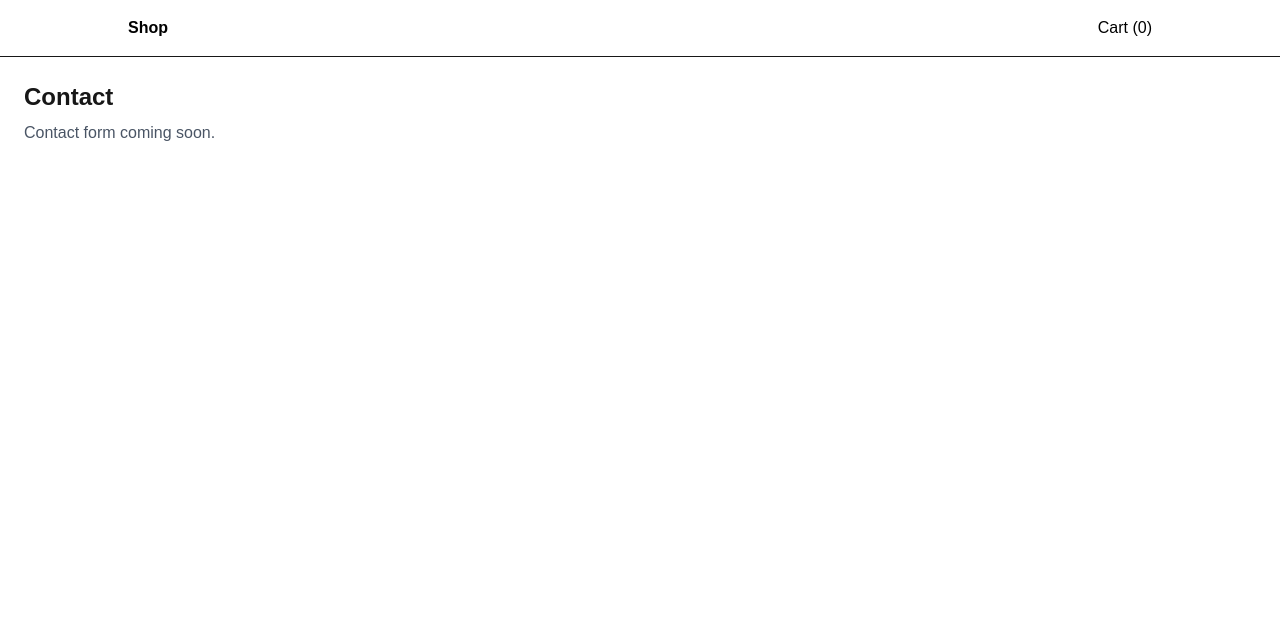
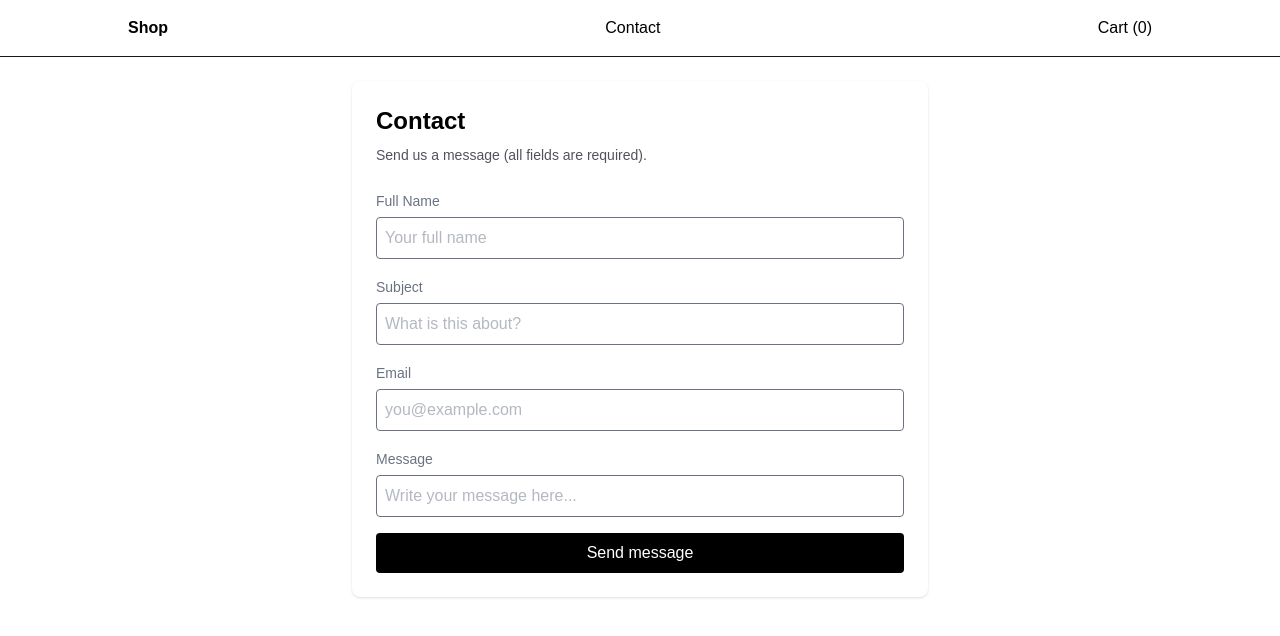
Before and after one commit to Tubhaahmad/js-frameworks-ca-tubha, a Next.js app in the folder js-frameworks-ca/: page /contact in a window 1280 px wide. Shown: the top 636 px of the page. Built offline with nearby package versions, Linux system fonts and the light colour scheme.

Commit message:
contact page and form implemented

```diff
--- /dev/null
+++ b/js-frameworks-ca/app/api/contact/route.ts
@@ -0,0 +1,17 @@
+export async function POST(request: Request) {
+  const body = (await request.json()) as {
+    fullName?: string;
+    subject?: string;
+    email?: string;
+    message?: string;
+  };
+
+  if (!body.fullName || !body.subject || !body.email || !body.message) {
+    return Response.json(
+      { ok: false, message: "Missing fields" },
+      { status: 400 },
+    );
+  }
+
+  return Response.json({ ok: true });
+}
--- a/js-frameworks-ca/app/contact/page.tsx
+++ b/js-frameworks-ca/app/contact/page.tsx
@@ -1,8 +1,192 @@
+"use client";
+
+import { useState } from "react";
+
+type ContactFormData = {
+  fullName: string;
+  subject: string;
+  email: string;
+  message: string;
+};
+
+type ContactFormErrors = Partial<Record<keyof ContactFormData, string>>;
+
+function validate(values: ContactFormData): ContactFormErrors {
+  const errors: ContactFormErrors = {};
+
+  if (values.fullName.trim().length < 3) {
+    errors.fullName = "Full name must be at least 3 characters.";
+  }
+
+  if (values.subject.trim().length < 3) {
+    errors.subject = "Subject must be at least 3 characters.";
+  }
+
+  const emailOk = /^\S+@\S+\.\S+$/.test(values.email.trim());
+  if (!emailOk) {
+    errors.email = "Please enter a valid email address.";
+  }
+
+  if (values.message.trim().length < 10) {
+    errors.message = "Message must be at least 10 characters.";
+  }
+
+  return errors;
+}
+
 export default function ContactPage() {
+  const [values, setValues] = useState<ContactFormData>({
+    fullName: "",
+    subject: "",
+    email: "",
+    message: "",
+  });
+
+  const [errors, setErrors] = useState<ContactFormErrors>({});
+  const [status, setStatus] = useState<
+    "idle" | "submitting" | "success" | "error"
+  >("idle");
+
+  function handleChange(
+    e: React.ChangeEvent<HTMLInputElement | HTMLTextAreaElement>,
+  ) {
+    const { name, value } = e.target;
+
+    setValues((prev) => ({
+      ...prev,
+      [name]: value,
+    }));
+
+    setErrors((prev) => ({
+      ...prev,
+      [name]: undefined,
+    }));
+  }
+
+  async function handleSubmit(e: React.FormEvent<HTMLFormElement>) {
+    e.preventDefault();
+
+    // 1) Validate
+    const nextErrors = validate(values);
+    setErrors(nextErrors);
+
+    // 2) Stop if there are validation errors
+    if (Object.keys(nextErrors).length > 0) {
+      setStatus("idle");
+      return;
+    }
+
+    // 3) Send message
+    try {
+      setStatus("submitting");
+
+      const res = await fetch("/api/contact", {
+        method: "POST",
+        headers: { "Content-Type": "application/json" },
+        body: JSON.stringify(values),
+      });
+
+      if (!res.ok) {
+        setStatus("error");
+        return;
+      }
+
+      setStatus("success");
+      setValues({ fullName: "", subject: "", email: "", message: "" });
+      setErrors({});
+    } catch {
+      setStatus("error");
+    }
+  }
+
   return (
-    <main className="p-6">
-      <h1 className="text-2xl font-bold">Contact</h1>
-      <p className="mt-2 text-gray-600">Contact form coming soon.</p>
+    <main className="min-h-screen bg-white p-6">
+      <div className="mx-auto max-w-xl rounded-lg bg-white p-6 shadow-sm">
+        <h1 className="text-2xl font-bold text-black">Contact</h1>
+        <p className="mt-2 text-sm text-zinc-600">
+          Send us a message (all fields are required).
+        </p>
+        {status === "success" && (
+          <div className="mt-4 rounded border border-green-200 bg-green-50 p-3 text-sm">
+            Message sent successfully.
+          </div>
+        )}
+
+        {status === "error" && (
+          <div className="mt-4 rounded border border-green-200 bg-green-50 p-3 text-sm">
+            Something went wrong. Please try again.
+          </div>
+        )}
+
+        <form className="mt-6 space-y-4" onSubmit={handleSubmit}>
+          <div>
+            <label className="text-sm font-medium text-gray-500">
+              Full Name
+            </label>
+            <input
+              name="fullName"
+              value={values.fullName}
+              onChange={handleChange}
+              className="mt-1 w-full rounded border bg-white p-2 text-gray-500"
+              placeholder="Your full name"
+            />
+            {errors.fullName && (
+              <p className="mt-1 text-sm text-red-600">{errors.fullName}</p>
+            )}
+          </div>
+
+          <div>
+            <label className="text-sm font-medium text-gray-500">Subject</label>
+            <input
+              name="subject"
+              value={values.subject}
+              onChange={handleChange}
+              className="mt-1 w-full rounded border bg-white p-2 text-gray-500"
+              placeholder="What is this about?"
+            />
+            {errors.subject && (
+              <p className="mt-1 text-sm text-red-600">{errors.subject}</p>
+            )}
+          </div>
+
+          <div>
+            <label className="text-sm font-medium text-gray-500">Email</label>
+            <input
+              name="email"
+              value={values.email}
+              onChange={handleChange}
+              className="mt-1 w-full rounded border bg-white p-2 text-gray-500"
+              placeholder="you@example.com"
+            />
+            {errors.email && (
+              <p className="mt-1 text-sm text-red-600">{errors.email}</p>
+            )}
+          </div>
+
+          <div>
+            <label className="text-sm font-medium text-gray-500">Message</label>
+            <input
+              name="message"
+              value={values.message}
+              onChange={handleChange}
+              className="mt-1 w-full rounded border bg-white p-2 text-gray-500"
+              placeholder="Write your message here..."
+            />
+            {errors.message && (
+              <p className="mt-1 text-sm text-red-600">{errors.message}</p>
+            )}
+          </div>
+
+          <button
+            type="submit"
+            disabled={status === "submitting"}
+            className="w-full rounded bg-black px-4 py-2 text-white hover:bg-zinc-800 disabled:opacity-60"
+          >
+            {" "}
+            {status === "submitting" ? "Sending..." : "Send message"}
+          </button>
+        </form>
+      </div>
     </main>
   );
 }
--- a/js-frameworks-ca/components/Header.tsx
+++ b/js-frameworks-ca/components/Header.tsx
@@ -15,6 +15,13 @@ export default function Header() {
           Shop
         </Link>
 
+        <Link
+          href="/contact"
+          className="font-medium hover:underline text-black"
+        >
+          Contact
+        </Link>
+
         <Link href="/cart" className="font-medium hover:underline text-black">
           Cart ({count})
         </Link>
```
